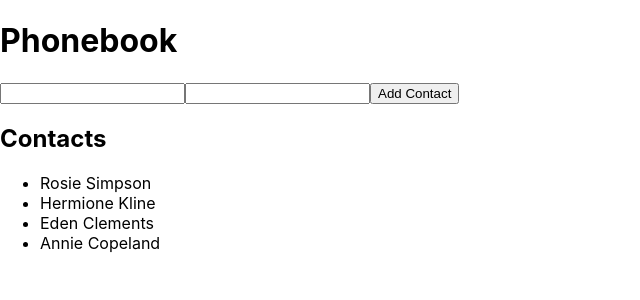
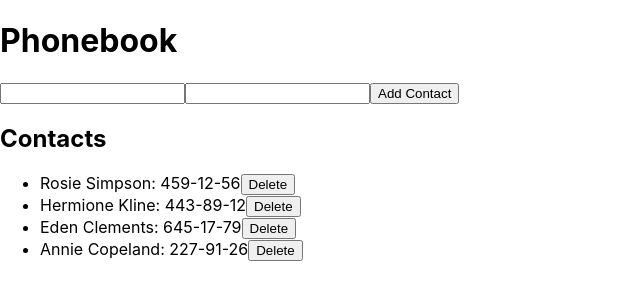
Before and after one commit to silvia80569/goit-react-hw-02-phonebook, a React (Create React App) app: page / in a window 1280 px wide. Shown: the top 300 px of the page, without its empty margins (0-640 px from the left). Built offline with nearby package versions, Linux system fonts and the light colour scheme.

Commit message:
Add file components

```diff
--- a/src/components/App.jsx
+++ b/src/components/App.jsx
@@ -1,7 +1,12 @@
 import React, { Component } from 'react';
 import { nanoid } from 'nanoid';
+import ContactForm from './ContactForm';
+import Filter from './Filter';
+import ContactList from './ContactList';
+
 
 class App extends Component {
+
   state = {
     contacts: [
       { id: 'id-1', name: 'Rosie Simpson', number: '459-12-56' },
@@ -9,61 +14,51 @@ class App extends Component {
       { id: 'id-3', name: 'Eden Clements', number: '645-17-79' },
       { id: 'id-4', name: 'Annie Copeland', number: '227-91-26' },
     ],
-    filter: '',
-    name: '',
-    number: '',
+    filter: ''
   };
 
-  handleChange = event => {
-    this.setState({ [event.target.name]: event.target.value });
+ addContact = (name, number) => {
+    const newContact = { id: nanoid(), name, number };
+
+   if (this.state.contacts.some(contact => contact.name === name)) {
+      alert(`${name} is already in contacts.`);
+      return;
+   }
+
+    this.setState(prevState => ({
+      contacts: [...prevState.contacts, newContact]
+    }));
   };
 
-  handleSubmit = event => {
-    event.preventDefault();
-    const { name } = this.state;
-    const newContact = {
-      id: nanoid(),
-      name,
-    };
-
-    this.setState(prevState => ({
-      contacts: [...prevState.contacts, newContact],
-      name: '',
+deleteContact = (contactId) => {
+    this.setState((prevState) => ({
+      contacts: prevState.contacts.filter(contact => contact.id !== contactId)
     }));
   };
+
+  handleFilterChange = (event) => {
+    this.setState({ filter: event.target.value });
+  };
+
+  getFilteredContacts = () => {
+    const { contacts, filter } = this.state;
+    const normalizedFilter = filter.toLowerCase();
+    return contacts.filter(contact =>
+      contact.name.toLowerCase().includes(normalizedFilter)
+    );
+  };
+
   render() {
+    const filteredContacts = this.getFilteredContacts();
+
     return (
-      <div>
+        <div>
         <h1>Phonebook</h1>
-        <form onSubmit={this.handleSubmit}>
-          <input
-            type="text"
-            name="name"
-            pattern="^[a-zA-Z]+(([' -][a-zA-Z ])?[a-zA-Z]*)*$"
-            title="Name may contain only letters, apostrophe, dash and spaces. For example Adrian, Jacob Mercer, Charles de Batz de Castelmore d'Artagnan"
-            required
-            value={this.state.name}
-            onChange={this.handleChange}
-          />
+        <ContactForm onAddContact={this.addContact} />
 
-          <input
-            type="tel"
-            name="number"
-            pattern="\+?\d{1,4}?[-.\s]?\(?\d{1,3}?\)?[-.\s]?\d{1,4}[-.\s]?\d{1,4}[-.\s]?\d{1,9}"
-            title="Phone number must be digits and can contain spaces, dashes, parentheses and can start with +"
-            required
-            value={this.state.number}
-            onChange={this.handleChange}
-          />
-
-          <button type="submit">Add Contact</button>
-        </form>
         <h2>Contacts</h2>
-        <ul>
-          {this.state.contacts.map(contact => (
-            <li key={contact.id}>{contact.name}</li>
-          ))}
-        </ul>
+        <Filter value={this.state.filter} onChange={this.handleFilterChange} />
+        <ContactList contacts={filteredContacts} onDeleteContact={this.deleteContact} />
       </div>
     );
   }
--- /dev/null
+++ b/src/components/ContactForm.jsx
@@ -0,0 +1,49 @@
+import { render } from "@testing-library/react";
+import React, { Component } from "react";
+
+export default class ContactForm extends Component {
+
+  state = {
+    name: '',
+    number: ''
+  };
+
+  handleChange = (event) => {
+    const { name, value } = event.target;
+    this.setState({ [name]: value });
+  };
+
+  handleSubmit = (event) => {
+    event.preventDefault();
+    this.props.onAddContact(this.state.name, this.state.number);
+    this.setState({ name: '', number: '' });
+  };
+
+  render() {
+    return (
+      <div>
+        <form onSubmit={this.handleSubmit}>
+          <input
+            type="text"
+            name="name"
+            pattern="^[a-zA-Z]+(([' -][a-zA-Z ])?[a-zA-Z]*)*$"
+            title="Name may contain only letters, apostrophe, dash and spaces. For example Adrian, Jacob Mercer, Charles de Batz de Castelmore d'Artagnan"
+            required
+            value={this.state.name}
+            onChange={this.handleChange}
+          />
+          <input
+            type="tel"
+            name="number"
+            pattern="\+?\d{1,4}?[-.\s]?\(?\d{1,3}?\)?[-.\s]?\d{1,4}[-.\s]?\d{1,4}[-.\s]?\d{1,9}"
+            title="Phone number must be digits and can contain spaces, dashes, parentheses and can start with +"
+            required
+            value={this.state.number}
+            onChange={this.handleChange}
+          />
+          <button type="submit">Add Contact</button>
+        </form>
+      </div>
+    );
+  }
+}
--- /dev/null
+++ b/src/components/ContactItem.jsx
@@ -0,0 +1,10 @@
+import React from 'react';
+
+const ContactItem = ({ contact, onDeleteContact }) => (
+  <li>
+    {contact.name}: {contact.number}
+    <button onClick={() => onDeleteContact(contact.id)}>Delete</button>
+  </li>
+);
+
+export default ContactItem;
--- /dev/null
+++ b/src/components/ContactList.jsx
@@ -0,0 +1,17 @@
+
+import React from 'react';
+import ContactItem from './ContactItem';
+
+const ContactList = ({ contacts, onDeleteContact }) => (
+  <ul>
+    {contacts.map((contact) => (
+      <ContactItem
+        key={contact.id}
+        contact={contact}
+        onDeleteContact={onDeleteContact}
+      />
+    ))}
+  </ul>
+);
+
+export default ContactList;
--- /dev/null
+++ b/src/components/Filter.jsx
@@ -0,0 +1,11 @@
+import React from 'react';
+
+const Filter = ({ value,onChange }) => {
+  <input type="text"
+    placeholder="Search contacts..."
+    value={value}
+    onChange={onChange}
+  />
+};
+
+export default Filter;
```
